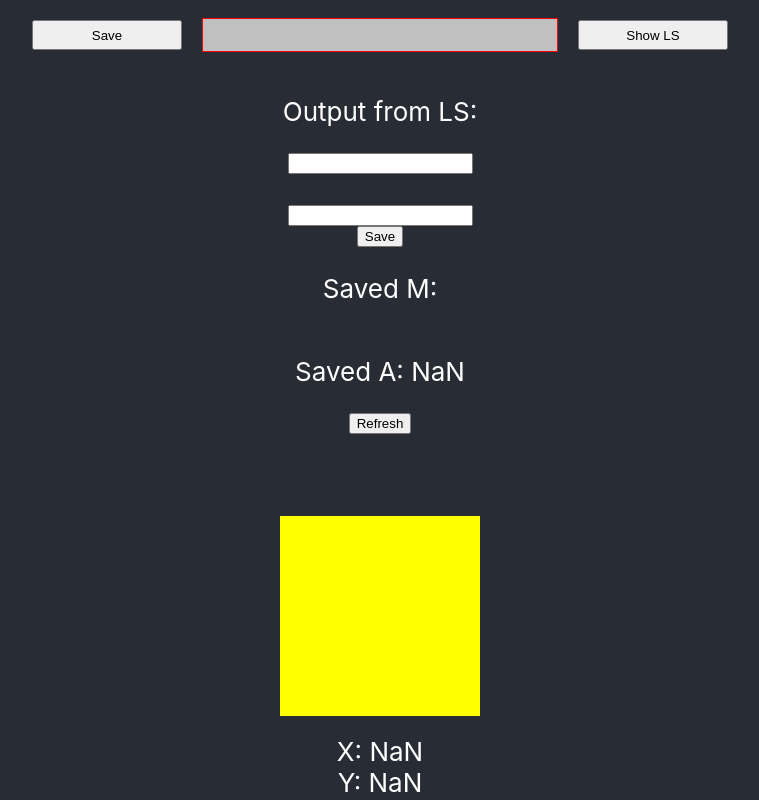
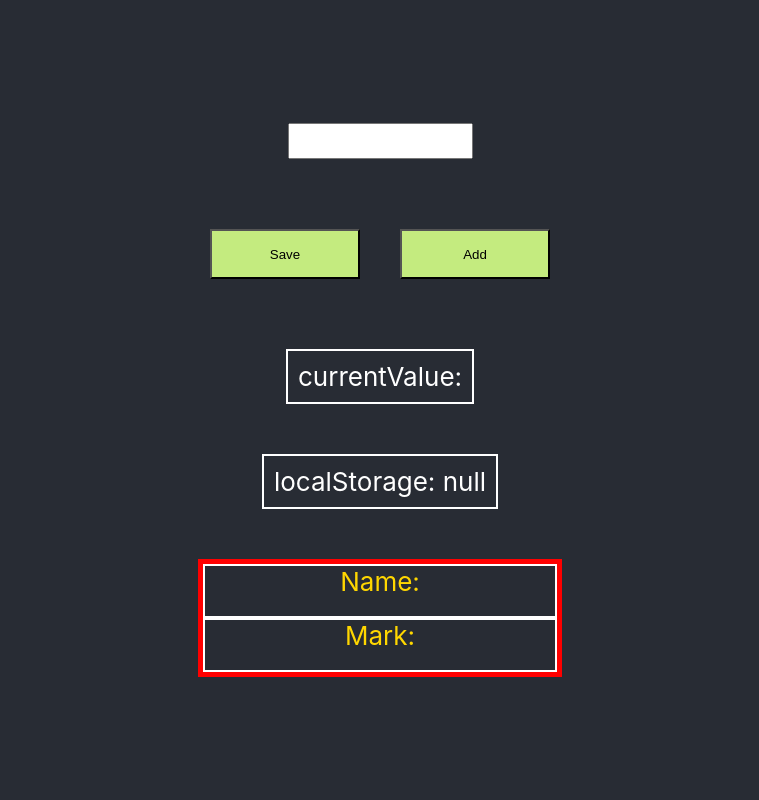
Before and after one commit to Bolbotunov/Gd-FD3-22-25_Bolbotunov, a React (Create React App) app in the folder my-app/: page / in a window 1280 px wide. Shown: the top 800 px of the page, without its empty margins (260-1019 px from the left). Built offline with nearby package versions, Linux system fonts and the light colour scheme.

Commit message:
feat: practice LS

```diff
--- a/my-app/src/App.css
+++ b/my-app/src/App.css
@@ -64,3 +64,48 @@ margin: 20px;
   margin: 20px;
   border-radius: 20px;
 }
+
+.wrapper{
+  width: 100%;
+  height: 100vh;
+  display: flex;
+  align-items: center;
+  justify-content: center;
+  gap: 50px;
+  flex-direction: column;
+}
+
+.btns{
+  width: 150px;
+  height: 50px;
+  background-color: rgb(196, 235, 127);
+  transition: .5s;
+  margin:20px;
+}
+
+.btns:hover{
+  background-color: rgb(43, 215, 4);
+  cursor: pointer;
+}
+
+.btnsWrapper{
+display: flex;
+}
+
+.cells{
+  width: 350px;
+  height: 50px;
+  border: 2px solid white;
+}
+
+.container{
+  width: 100%;
+  height: auto;
+  display: flex;
+  align-items: center;
+  justify-content: center;
+}
+
+.cellsMark{
+  border: 5px solid red;
+}
--- a/my-app/src/App.tsx
+++ b/my-app/src/App.tsx
@@ -8,6 +8,7 @@ import CounterComponent1 from './components/counterComponent1';
 import { Canvas, TextCanvas } from './components/Canvas';
 import InputWithSave from './components/InputWithSave';
 import LocalStorageTest from './components/LocalStorageTest';
+import NewTestWrapper from './components/NewTestWrapper';
 
 // type SetStateNumberType = (arg1: number) => void
 // type SetStateNumberType = React.Dispatch<React.SetStateAction<number>>
@@ -21,7 +22,6 @@ export function SetLimit(limit: number): [number, React.Dispatch<React.SetStateA
   if(count > limit) {
     value = limit
   }
-
   return [value, setCount]
 }
 
@@ -30,6 +30,7 @@ function App() {
   return (
     <div className="App">
       <header className="App-header">
+        <NewTestWrapper/>
       <LocalStorageTest/>
         <InputWithSave/>
         <br></br>
--- a/my-app/src/components/InputWithSave.tsx
+++ b/my-app/src/components/InputWithSave.tsx
@@ -12,18 +12,16 @@ const [message, setMessage] = useState('')
 const [age, setAge] = useState(NaN)
 const [savedMessage, setSavedMessage] = useState('')
 const [savedAge, setSaveAge] = useState(NaN)
-const [loading, setLoading] = useState(false)
+
 
 
 function save() {
-    setLoading(true)
     const data: savedJSON = {
         message,
         age,
     }
     console.log(data)
     localStorage.setItem(LOCAL_STORAGE_KEY, JSON.stringify(data))
-    setLoading(false)
 }
 
 
--- /dev/null
+++ b/my-app/src/components/NewTestWrapper.tsx
@@ -0,0 +1,72 @@
+import { useEffect, useState } from "react"
+
+export default function NewTestWrapper() {
+
+    type ObjectForLS = {
+        inputValue: string,
+        doMark: boolean,
+    }
+
+const [inputValue, setInputValue] = useState('')
+const [showData, setShowData] = useState<ObjectForLS | null>(null);
+const [doMark, setDoMark] = useState(false)
+
+const PASS = 'PASS'
+
+
+
+
+function toggleMark() {
+    setDoMark((prev => !prev))
+
+}
+
+
+function saveLS() {
+    const data: ObjectForLS = {
+        inputValue,
+        doMark,
+    }
+
+    localStorage.setItem(PASS, JSON.stringify(data))
+    showLS()
+}
+
+function showLS() {
+    const dataLS = localStorage.getItem(PASS)
+    if (dataLS) {
+        let parsedData = JSON.parse(dataLS)
+        setShowData(parsedData)
+        setInputValue(parsedData.inputValue);
+        setDoMark(parsedData.doMark)
+    }
+
+}
+
+const handler = (e:React.ChangeEvent<HTMLInputElement>) => setInputValue(e.target.value)
+
+useEffect(() => {
+    showLS()
+}, [])
+
+
+
+    return (
+        <div className="wrapper">
+            <input style={{height:'30px'}}  onChange={handler}></input>
+            <div className="btnsWrapper">
+                <button className="btns" onClick={saveLS}>Save</button>
+                <button className="btns">Add</button>
+            </div>
+            <div style={{border:'2px solid white', padding:'10px'}}>currentValue: {inputValue} </div>
+            <div style={{border:'2px solid white', padding:'10px'}}>localStorage: {JSON.stringify(showData)} </div>
+            <div className="container">
+                <div className="cellsMark">
+                    <div className="cells"><span style={{color:'gold'}}>Name: </span>{showData?.inputValue}</div>
+                    <div className="cells mark" onClick={toggleMark}><span style={{color:'gold'}}>Mark: </span>{doMark ? 'V' : ''}</div>
+                </div>
+
+            </div>
+        </div>
+    )
+}
```
